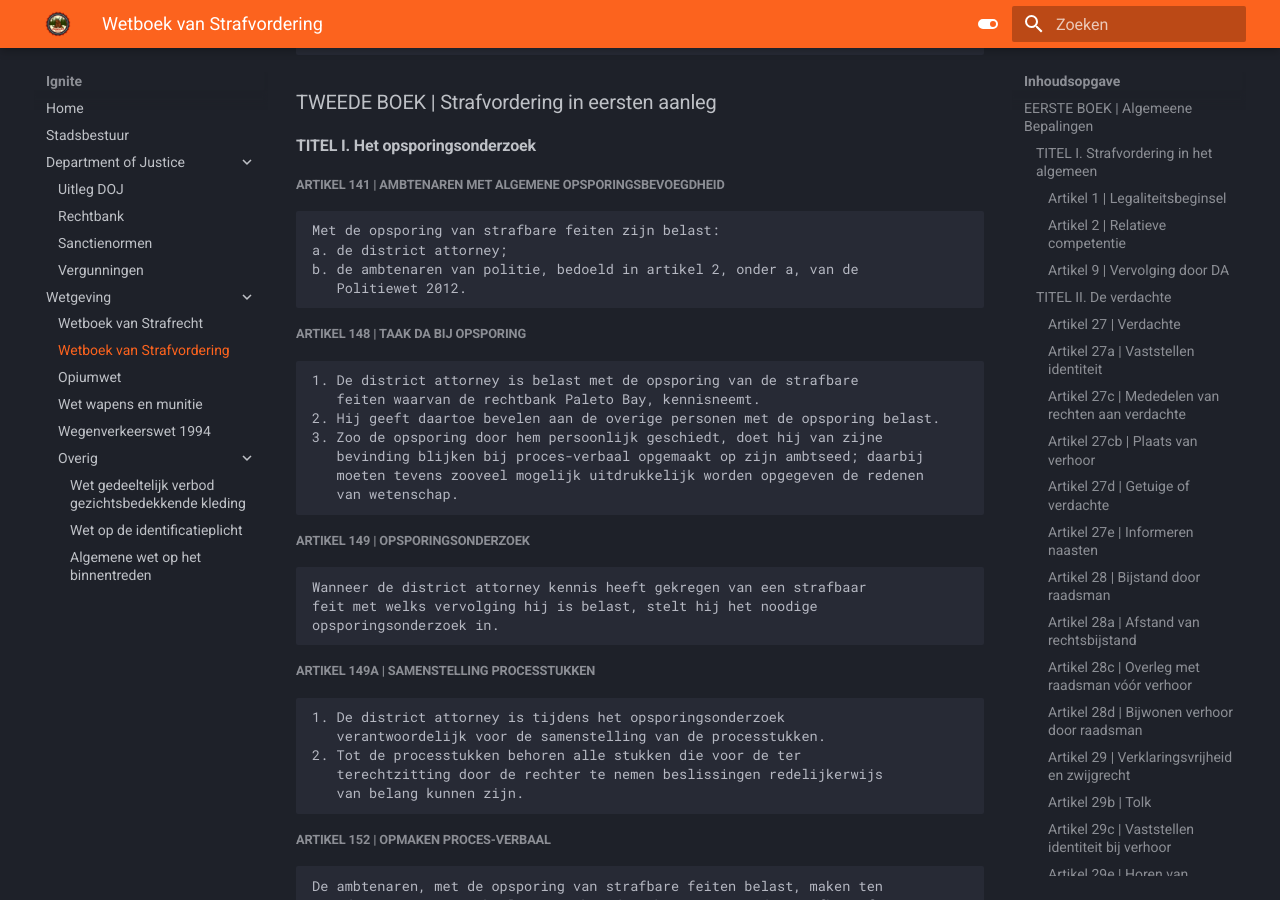
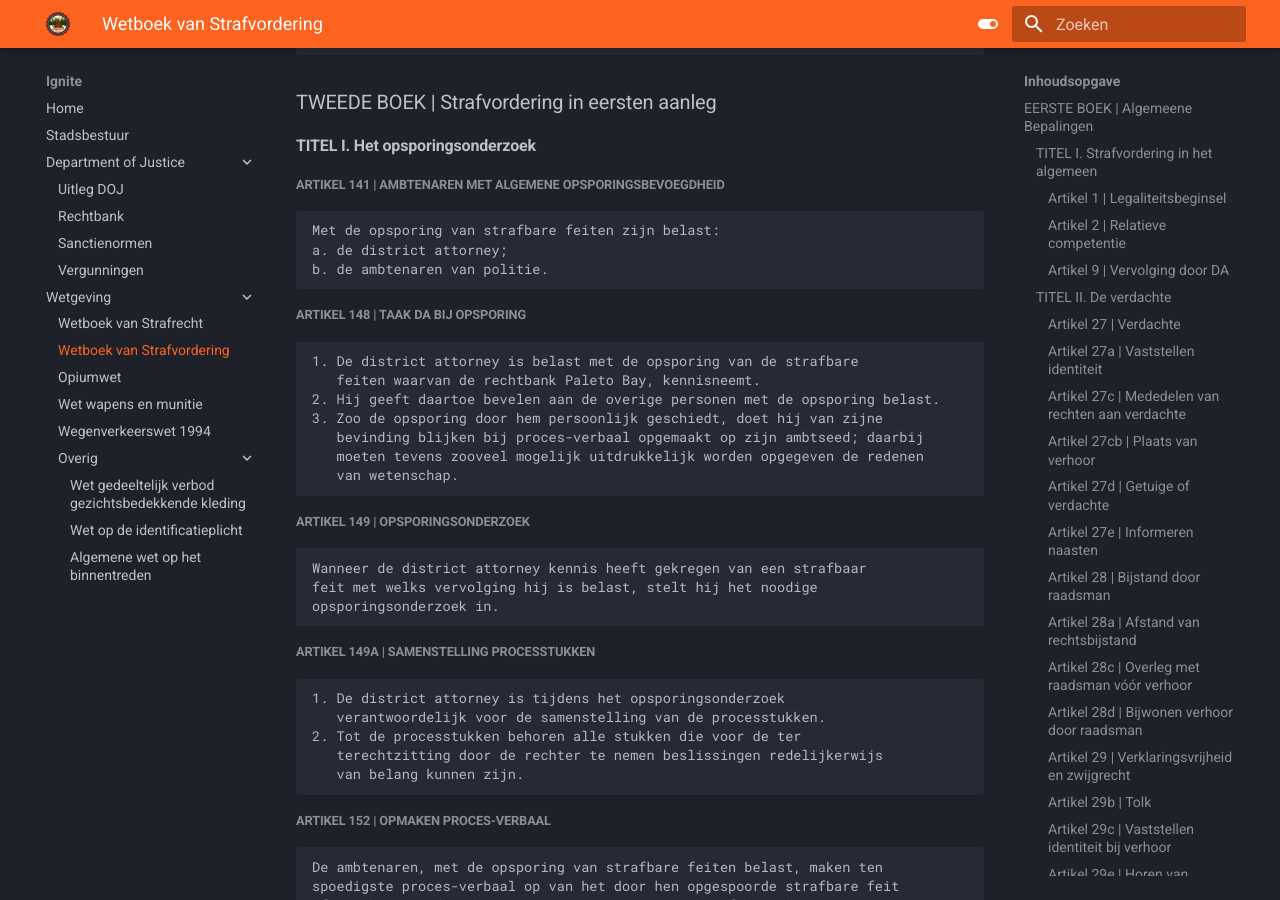
Before and after one commit to NLDenny/wetboek, an MkDocs documentation site: the page built from docs/Wetgeving/sv.md, in a window 1280 px wide and 900 px high, scrolled down 9298 px. Built offline with MkDocs 1.6.1 and Material for MkDocs 9.7.7, drawn with Linux system fonts in a browser that asks for light colours.

Commit message:
Update sv.md

````diff
--- a/docs/Wetgeving/sv.md
+++ b/docs/Wetgeving/sv.md
@@ -543,8 +543,7 @@ van strafvorderlijke beslissingen.
 ```
 Met de opsporing van strafbare feiten zijn belast:
 a. de district attorney;
-b. de ambtenaren van politie, bedoeld in artikel 2, onder a, van de
-   Politiewet 2012.
+b. de ambtenaren van politie.
 ```
 
 #####Artikel 148 | Taak DA bij opsporing
````
